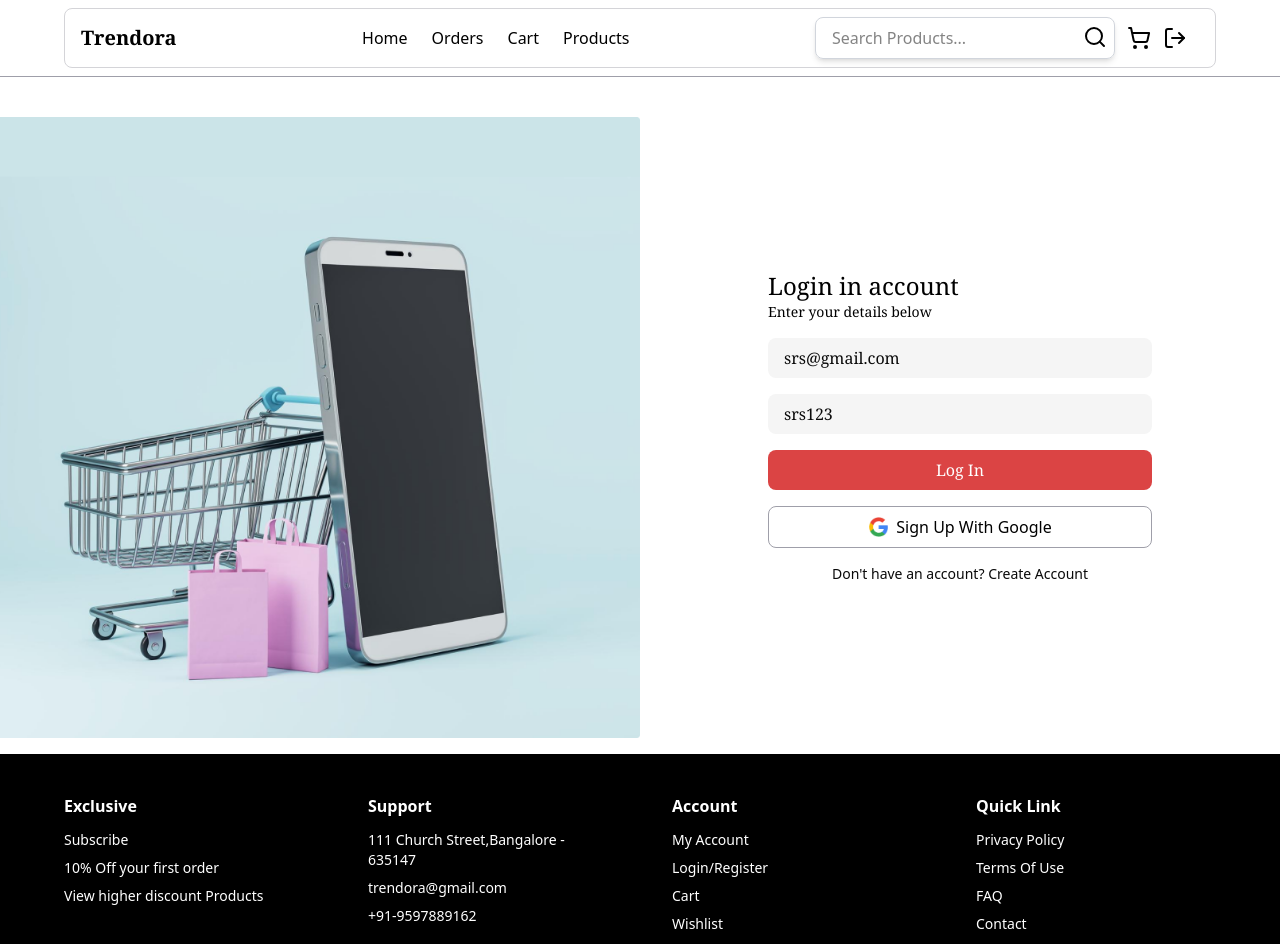
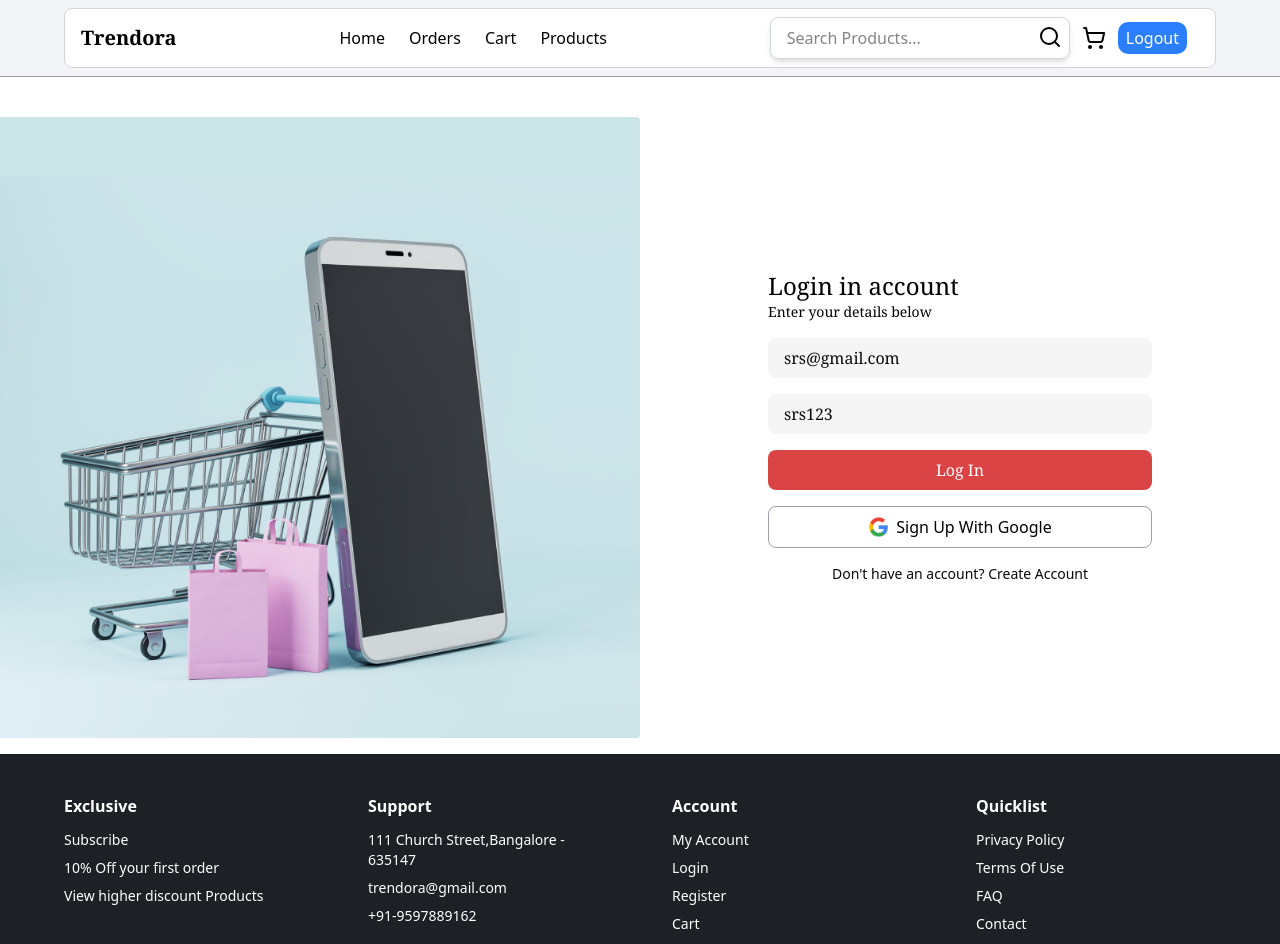
Before and after one commit to SanthoshKumar-PS/Trendora-Shopping, a React (Vite) app in the folder Frontend/: page / in a window 1280 px wide. Shown: the top 944 px of the page. Built offline with nearby package versions, Linux system fonts and the light colour scheme; what @react-pdf/renderer would draw is missing.

Commit message:
Updated Header and Footer styles

```diff
--- a/Frontend/src/components/Footer.tsx
+++ b/Frontend/src/components/Footer.tsx
@@ -1,76 +1,74 @@
-import { Copyright } from "lucide-react"
+import { Copyright } from "lucide-react";
+import { useNavigate } from "react-router-dom";
 
 const Footer = () => {
-    const exclusive=[
-        {id:1, heading:'Subscribe',visitPage:''},
-        {id:2, heading:'10% Off your first order',visitPage:''},
-        {id:3, heading:'View higher discount Products',visitPage:''}
-    ]
-    const support=[
-        {id:1, heading:'111 Church Street,Bangalore - 635147',visitPage:''},
-        {id:2, heading:'trendora@gmail.com',visitPage:''},
-        {id:3, heading:'+91-9597889162',visitPage:''}
-    ]
-    const account=[
-        {id:1, heading:'My Account',visitPage:''},
-        {id:2, heading:'Login/Register',visitPage:''},
-        {id:3, heading:'Cart',visitPage:''},
-        {id:4, heading:'Wishlist',visitPage:''},
-        {id:5, heading:'Shop',visitPage:''}
-    ]
-    const quicklist=[
-        {id:1, heading:'Privacy Policy',visitPage:''},
-        {id:2, heading:'Terms Of Use',visitPage:''},
-        {id:3, heading:'FAQ',visitPage:''},
-        {id:4, heading:'Contact',visitPage:''}
-    ]
 
+  type SectionKey = "Exclusive" | "Support" | "Account" | "Quicklist"
+  const FooterObjects = [
+    {
+      Exclusive: [
+        { id: 1, heading: "Subscribe", visitPage: "" },
+        { id: 2, heading: "10% Off your first order", visitPage: "" },
+        { id: 3, heading: "View higher discount Products", visitPage: "" },
+      ],
+    },
+    {
+      Support: [
+        {
+          id: 1,
+          heading: "111 Church Street,Bangalore - 635147",
+          visitPage: "",
+        },
+        { id: 2, heading: "trendora@gmail.com", visitPage: "" },
+        { id: 3, heading: "+91-9597889162", visitPage: "" },
+      ],
+    },
+    {
+      Account: [
+        { id: 1, heading: "My Account", visitPage: "" },
+        { id: 2, heading: "Login", visitPage: "/login" },
+        { id: 3, heading: "Register", visitPage: "/signup" },
+        { id: 4, heading: "Cart", visitPage: "/cart" },
+        { id: 5, heading: "Shop", visitPage: "/products" },
+      ],
+    },
+    {
+      Quicklist: [
+        { id: 1, heading: "Privacy Policy", visitPage: "" },
+        { id: 2, heading: "Terms Of Use", visitPage: "" },
+        { id: 3, heading: "FAQ", visitPage: "" },
+        { id: 4, heading: "Contact", visitPage: "" },
+      ],
+    },
+  ];
+  const navigate = useNavigate();
 
   return (
-    <div className="w-full bg-black">
+    <div className="w-full bg-[#1D2024] text-[#FFFFFF] ">
       <div className="w-full px-4 md:px-16 py-6 md:py-10 grid grid-cols-2 md:grid:cols-3 lg:grid-cols-4 gap-4 md:gap-16 place-content-center">
-            <div className="flex flex-col gap-3">
-                <h1 className="text-md font-semibold text-white">Exclusive</h1>
+        {FooterObjects.map((section, index) => {
+          const sectionName = Object.keys(section)[0] as SectionKey;
+          const sectionItems = section[sectionName]!;
+          return (
+            <div key={index} className="flex flex-col gap-3">
+              <h1 className="text-md font-semibold text-white">{sectionName}</h1>
               <div className="text-sm max-w-[200px] ">
-                    {exclusive.map(item=>(
-                        <div key={item.id} className="text-sm mb-2 text-white">{item.heading}</div>
+                {sectionItems.map((item) => (
+                  <div key={item.id} className="text-sm mb-2 text-white hover:cursor-pointer hover:text-blue-500 hover:underline hover:underline-offset-2" onClick={()=>item.visitPage&&navigate(item.visitPage)}>
+                    {item.heading}
+                  </div>
                 ))}
               </div>
             </div>
+          );
+        })}
 
-            <div className="flex flex-col gap-3">
-                <h1 className="text-md font-semibold text-white">Support</h1>
-                <div className="text-sm max-w-[200px] ">
-                    {support.map(item=>(
-                        <div key={item.id} className="text-sm mb-2 text-white">{item.heading}</div>
-                    ))}
+      </div>
+      <div className="flex justify-center items-center gap-2 pb-4 text-zinc-400">
+        <Copyright size={20} /> Copyright 2024. All right reserved
       </div>
     </div>
+  );
+};
 
-            <div className="flex flex-col gap-3">
-                <h1 className="text-md font-semibold text-white">Account</h1>
-                <div className="text-sm max-w-[200px] ">
-                    {account.map(item=>(
-                        <div key={item.id} className="text-sm mb-2 text-white">{item.heading}</div>
-                    ))}
-                </div>
-            </div>
-
-            <div className="flex flex-col gap-3">
-                <h1 className="text-md font-semibold text-white">Quick Link</h1>
-                <div className="text-sm max-w-[200px] ">
-                    {quicklist.map(item=>(
-                        <div key={item.id} className="text-sm mb-2 text-white">{item.heading}</div>
-                    ))}
-                </div>
-            </div>
-        </div>
-        <div className="flex justify-center items-center gap-2 pb-4 text-zinc-400">
-            <Copyright size={20}/> Copyright 2024. All right reserved
-        </div>
-    </div>
-
-  )
-}
-
-export default Footer
+export default Footer;
--- a/Frontend/src/components/Navbar.tsx
+++ b/Frontend/src/components/Navbar.tsx
@@ -64,7 +64,7 @@ const Navbar = ({ loggedin, seller = false }: NavbarProps) => {
   const [sidebarOpen, setSidebarOpen] = useState<boolean>(false);
 
   return (
-    <motion.div className="p-1 md:p-2 "
+    <motion.div className="p-1 md:p-2 bg-gray-100 "
     initial={{y:-100}}
     animate={{y:0}}
     >
@@ -100,11 +100,12 @@ const Navbar = ({ loggedin, seller = false }: NavbarProps) => {
             onClick={() => navigate("/cart")}
             className="text-heading hover:scale-105"
           />
-          <LogOut
-            size={24}
-            onClick={() => handleLogout({ BACKEND_URL, setUser, navigate })}
-            className="text-heading hover:scale-105"
-          />
+          <motion.button
+          whileHover={{scale:1.05}}
+          whileTap={{scale:0.95}}
+          onClick={() => handleLogout({ BACKEND_URL, setUser, navigate })} className="px-2 py-1 rounded-lg bg-blue-500 text-white font-medium">
+            Logout
+          </motion.button>
 
           {/* Navbar Small Screen */}
           <div
```
Lines whose indentation alone changed are shown as unchanged.
